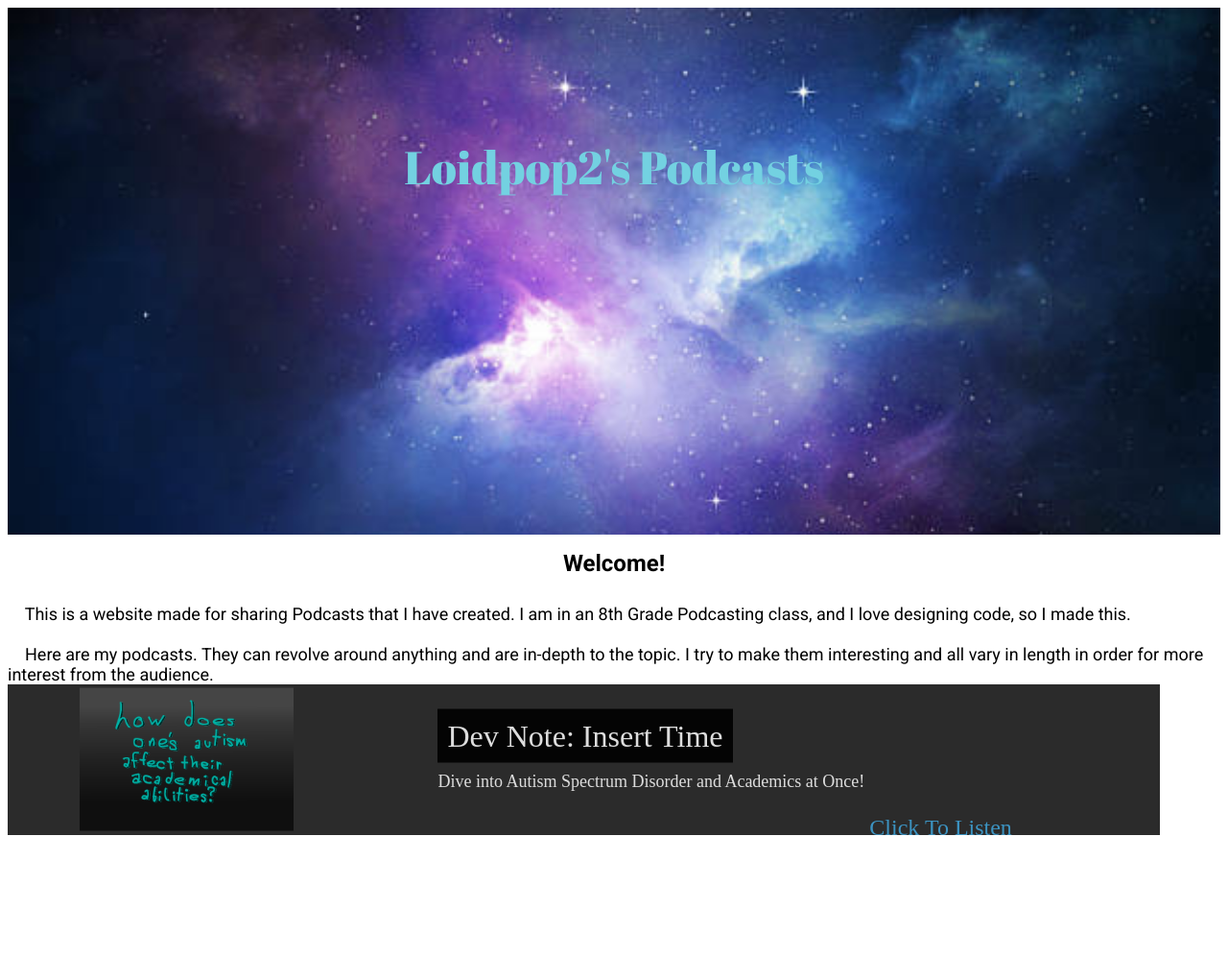
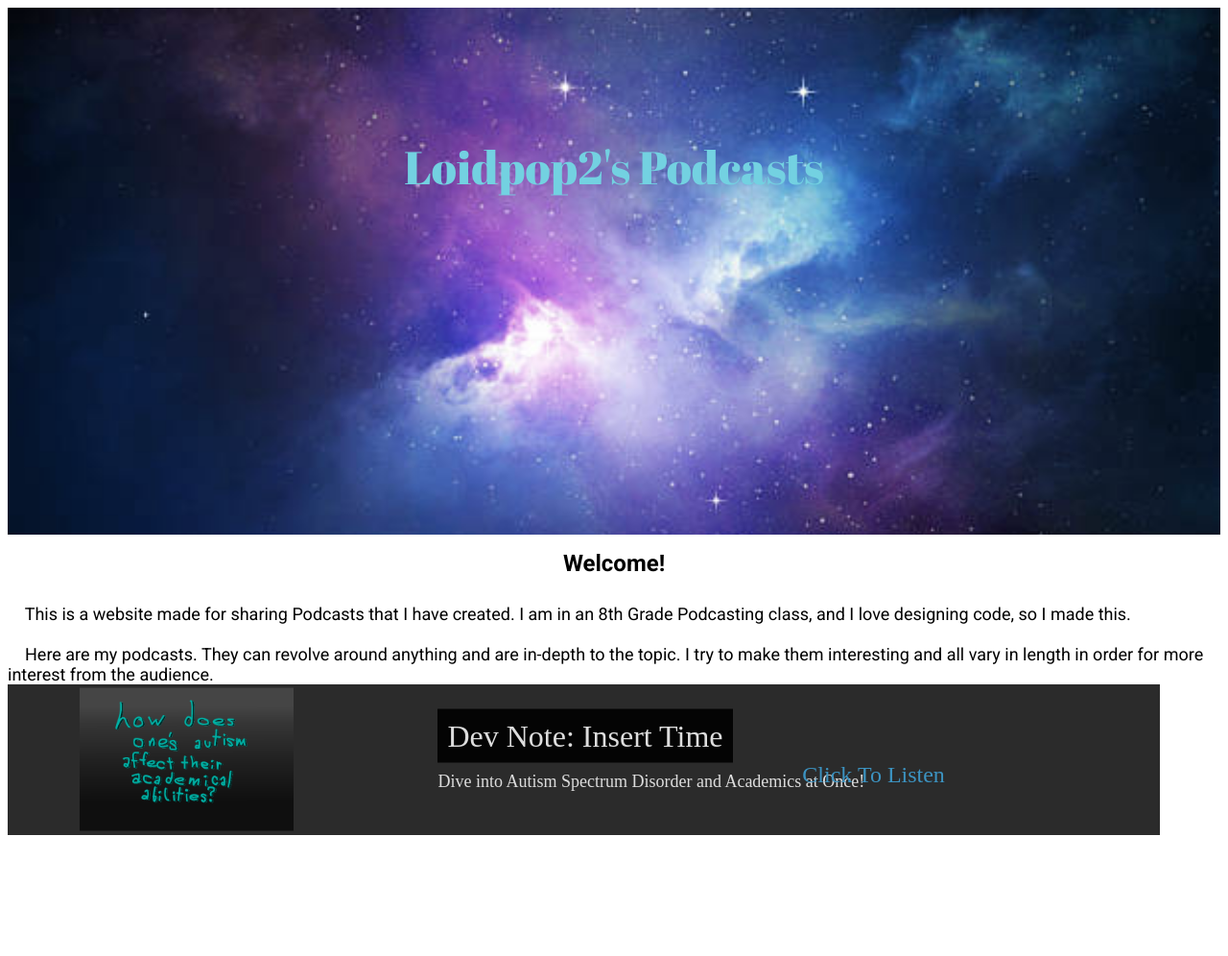
Before and after one commit to loidpop2-podcasts/loidpop2-podcasts.github.io, a plain HTML site: page index.html in a window 1280 px wide. Shown: the whole page at 96% size. After the commit the page ends 941 px from the top, so only its background shows below. Drawn offline with Linux system fonts and the light colour scheme.

Commit message:
Update index.html

```diff
--- a/index.html
+++ b/index.html
@@ -33,7 +33,7 @@
                             <br><br>
                             <font size="4" style="color: #dddddd;">Dive into Autism Spectrum Disorder and Academics at Once!</font>
                         </p>
-                        <p style="text-decoration: none;">
+                        <p style="text-decoration: none; color: #3c93c1; display: inline-block; transform: translateY(-50%); top: 50%; right: 70px; position: relative;">
                             <font size="5" style="color: #3c93c1; display: inline-block; transform: translateY(-50%); top: 50%; right: 70px; position: relative;">
                                 Click To Listen
                             </font>
```
